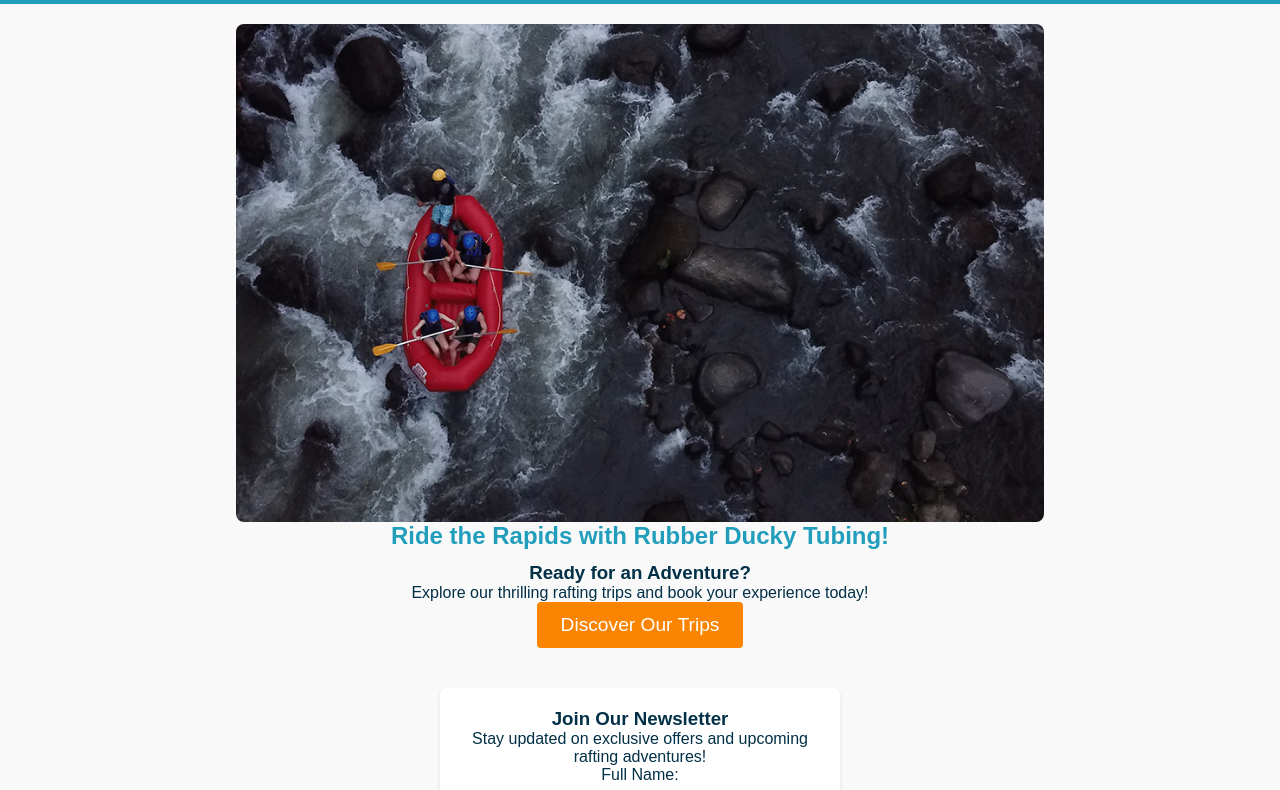
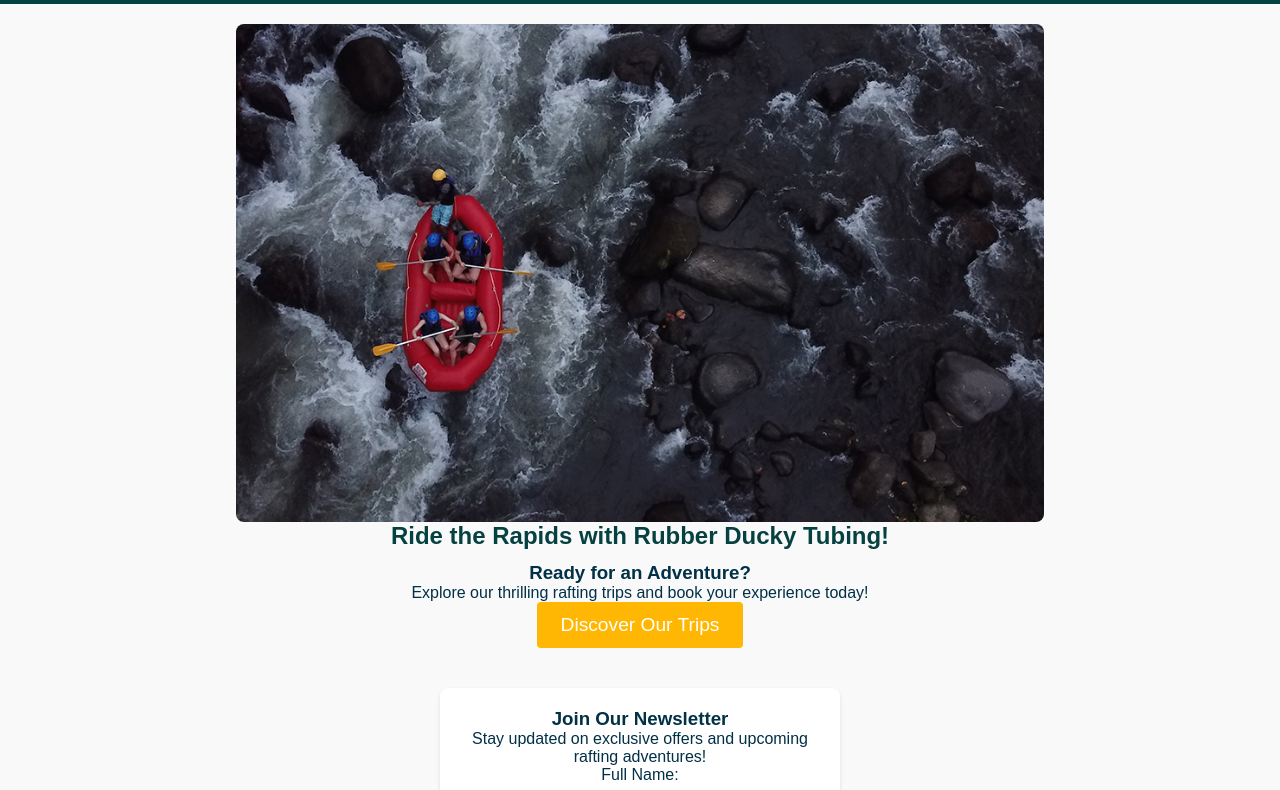
Before and after one commit to DumpsterDom/wdd130, a plain HTML site: page wwr/index.html in a window 1280 px wide. Shown: the part 112-902 px from the top of the page. Drawn offline with Linux system fonts and the light colour scheme; a web font is replaced by a local one.

Commit message:
logo update

```diff
--- a/wwr/styles/rafting.css
+++ b/wwr/styles/rafting.css
@@ -1,7 +1,7 @@
 :root {
-  --primary-color: #219ebc;
-  --secondary-color: #fb8500;
-  --accent1-color: #ffb703;
+  --primary-color: #064141;
+  --secondary-color: #ffb703;
+  --accent1-color: #bdbdbd;
   --accent2-color: #023047;
   --heading-font: "TikTok Sans", sans-serif;
   --body-font: "Winky Rough", sans-serif;
```
Also changed, not shown: wwr/images/logo.jpg.
